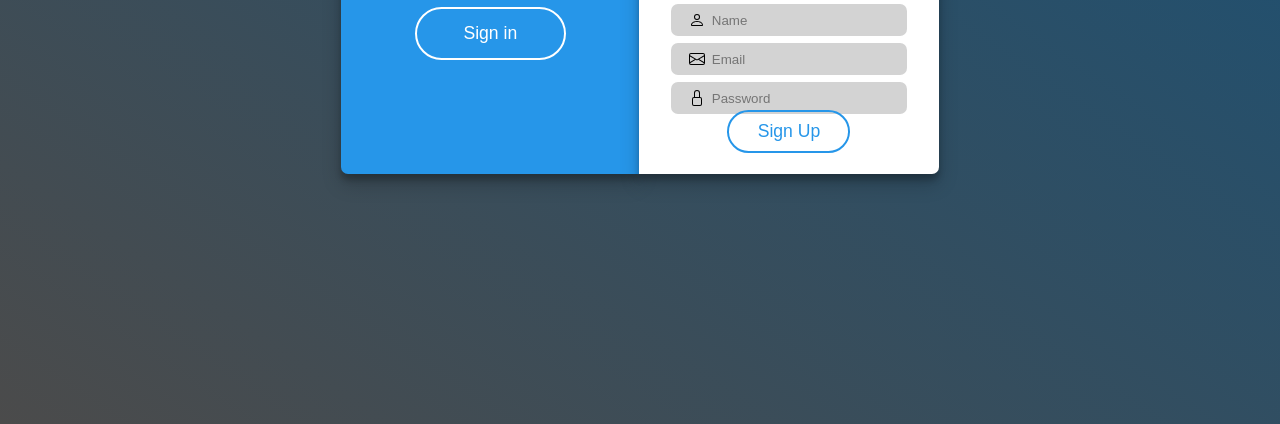
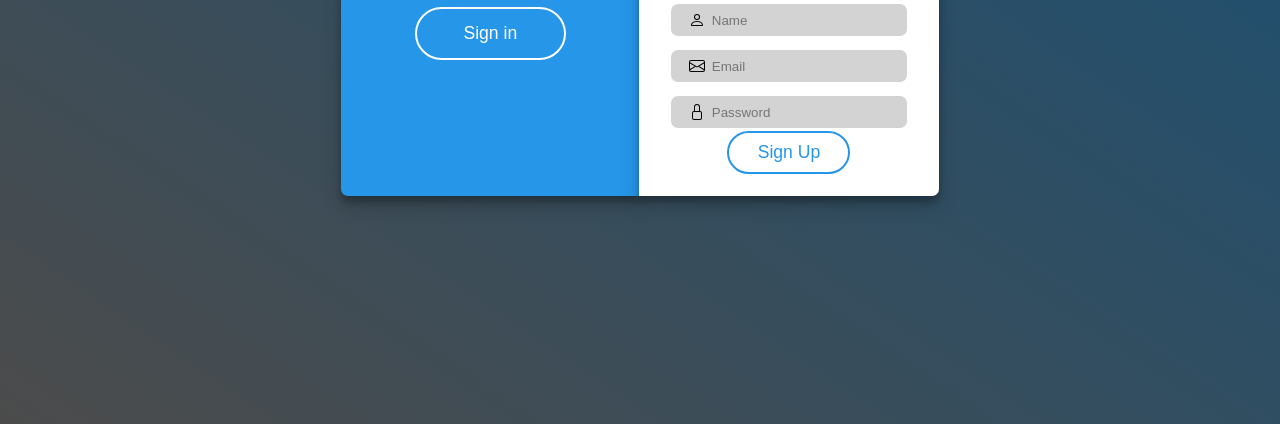
Before and after one commit to codingFreak-Adisin/Volunteer.io, a plain HTML site: page Sign Up/index.html in a window 1280 px wide. Shown: the part 376-800 px from the top of the page. Drawn offline with Linux system fonts and the light colour scheme.

Commit message:
Update styles.css

```diff
--- a/Sign Up/styles.css
+++ b/Sign Up/styles.css
@@ -188,7 +188,7 @@ nav ul {
 
 .Card .rightSide .Name, .Card .rightSide .Email, .Card .rightSide .Password {
   background-color: lightgrey;
-  margin-bottom: 3%;
+  margin-bottom: 6%;
   padding: 3% 3%;
   border-radius: 7px;
 }
```
